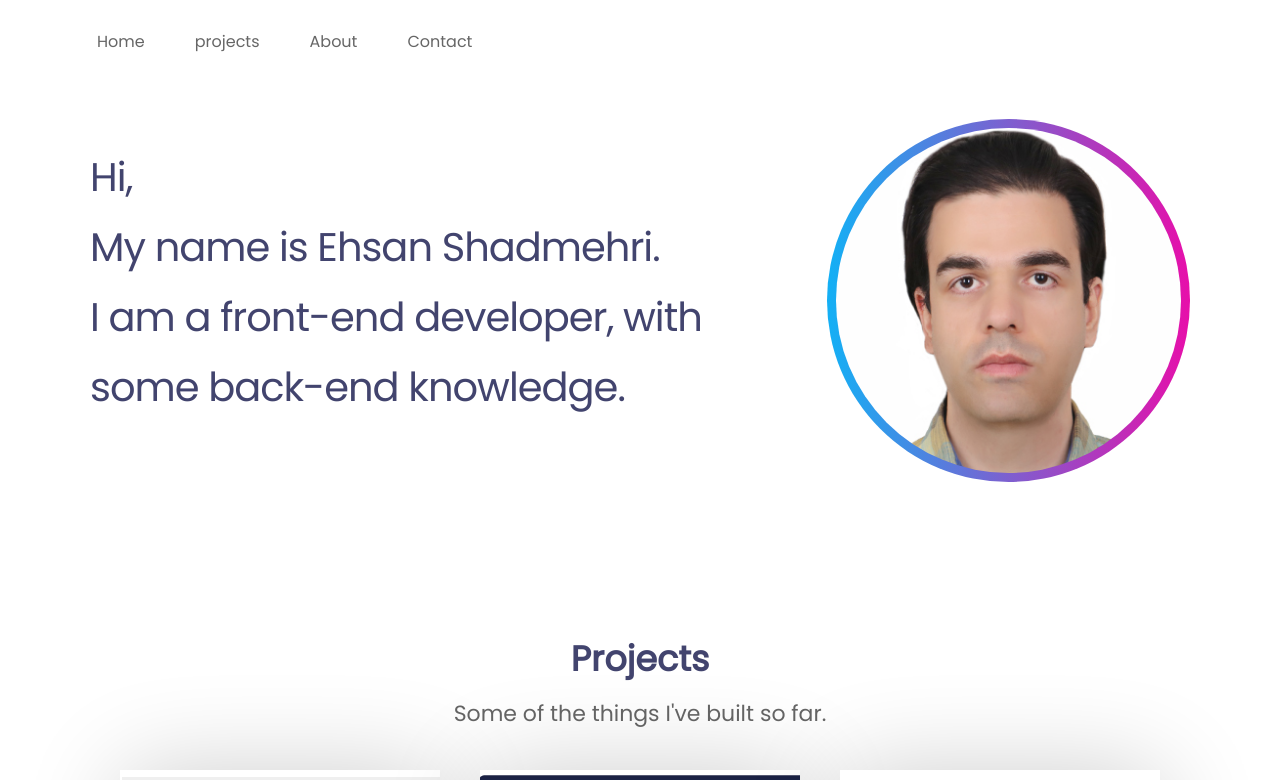
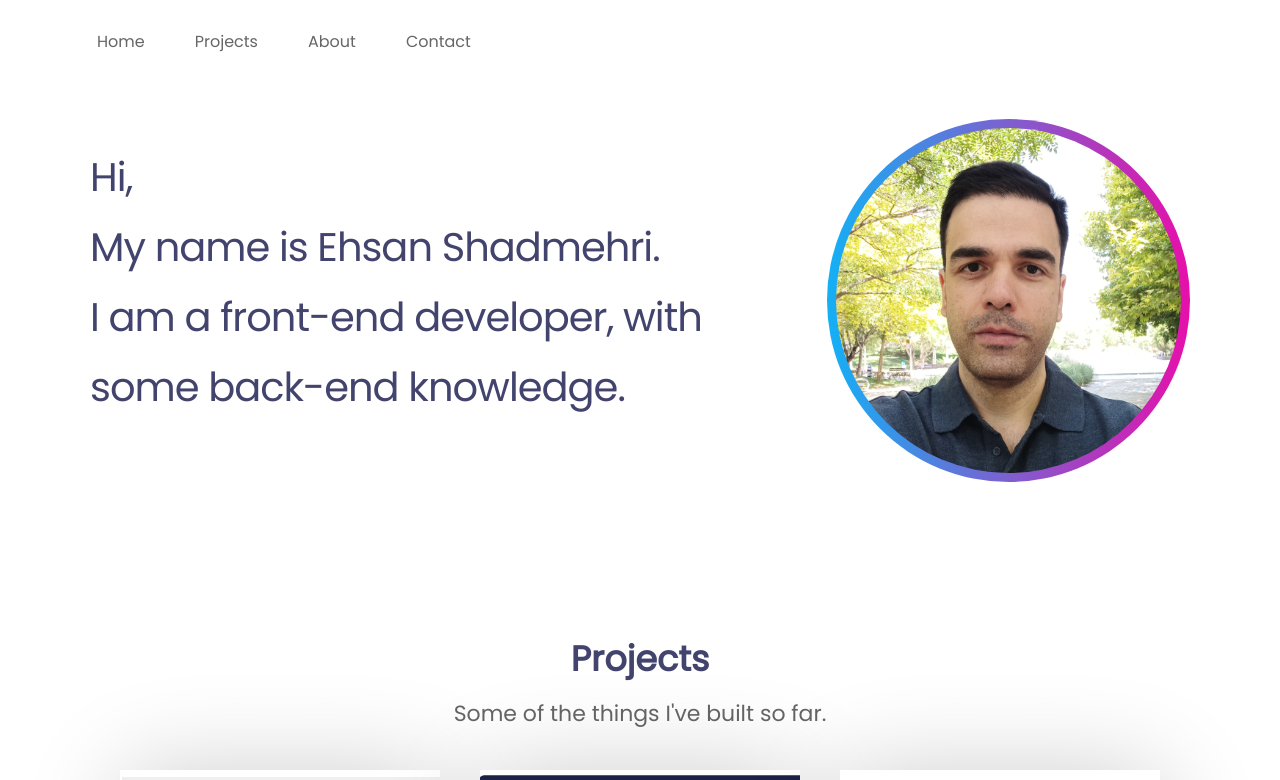
Before and after one commit to ehsansh/portfolio, a React (Create React App) app: page / in a window 1280 px wide. Shown: the top 780 px of the page. Built offline with nearby package versions, Linux system fonts and the light colour scheme.

Commit message:
change my image and fix capitilization in menubar

```diff
--- a/src/components/Header.js
+++ b/src/components/Header.js
@@ -12,7 +12,7 @@ const Header = () => {
                     </li>
                     <li>
                         <HashLink smooth to='/#projects'>
-                            projects
+                            Projects
                         </HashLink>
                     </li>
                     <li>
--- a/src/components/Home.js
+++ b/src/components/Home.js
@@ -19,7 +19,7 @@ const Home = () => {
                 <div className='img'>
                     <img
                         alt='ehsan shadmehri'
-                        src={require('./images/ehsan.png')}
+                        src={require('./images/ehsan.jpeg')}
                     />
                 </div>
             </section>
```
Also changed, not shown: src/components/images/ehsan.jpeg (added), src/components/images/ehsan.png (deleted).
